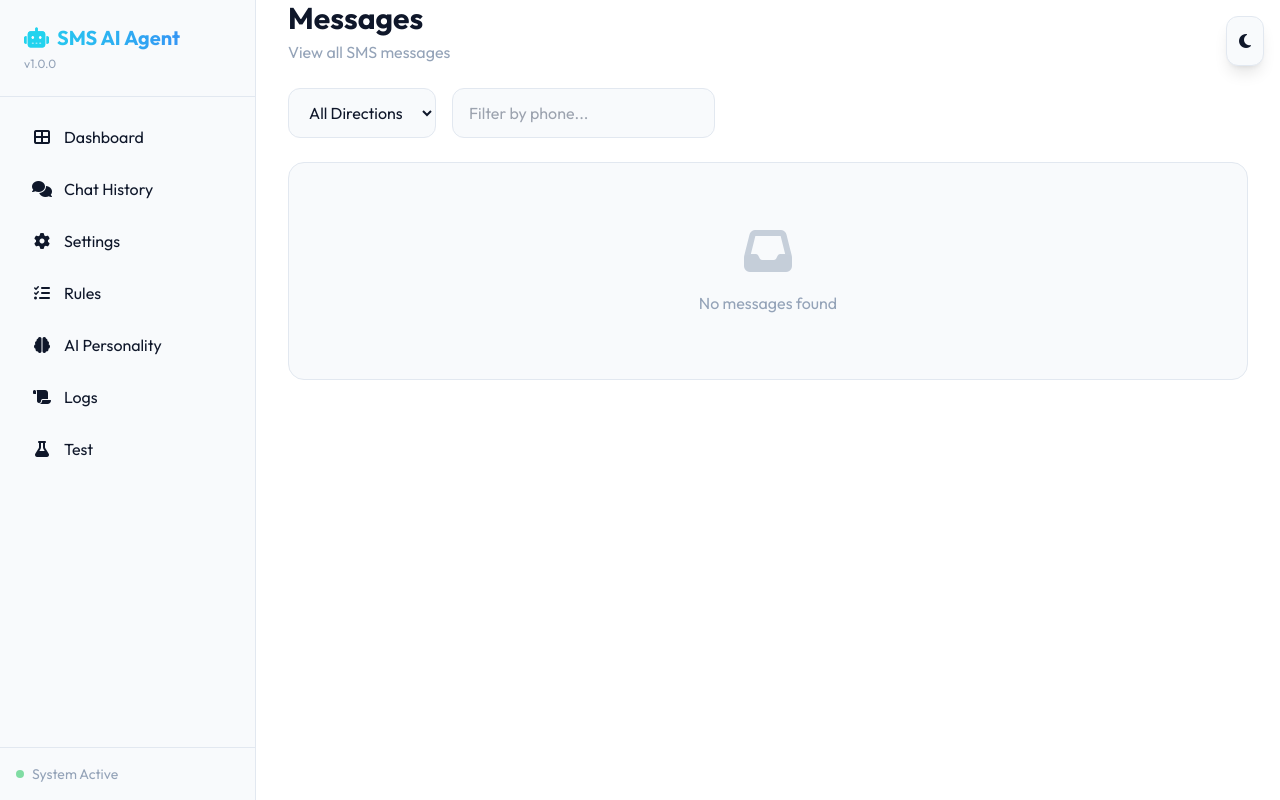
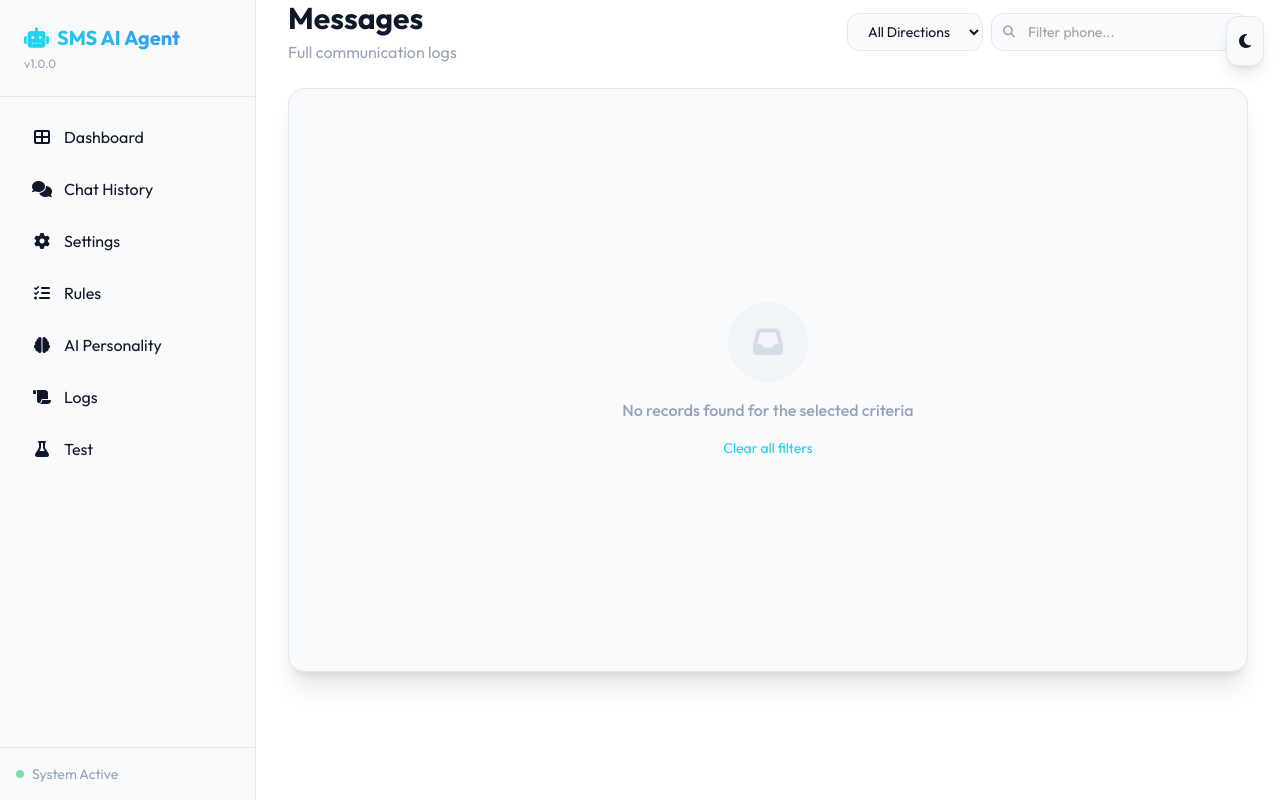
Before and after one commit to Mr-Dark-debug/sms-ai-agent, a FastAPI app: template ui/web/templates/messages.html in a window 1280 px wide. Run offline with FastAPI, Linux system fonts and the light colour scheme; the template is opened without the code that fills it, so the values that code supplies are empty; some libraries are stand-ins or nearby versions.

Commit message:
fix: resolve self-reply loop, double-response logic, and update persona
- Self-Reply Loop Fix: Added start_time tracking to SMSHandler. The bot now ignores messages received before startup and strictly filters for 'incoming' type to prevent replying to its own sent messages.
- Response Logic Optimization: Modified AIResponder to prioritize AI responses. Rule-based engine now functions strictly as a fallback if AI is disabled or fails, preventing duplicate replies.
- Persona Revamp: Updated personality.md to a 22-year-old Gen Z coder persona. The tone is now casual, uses dev slang, and feels like a real human texting.
- Web UI Enhancement: Redesigned the Messages log for a 'full-screen' immersive feel with scrollable tables, sticky headers, and improved filter accessibility.
- Navigation: Integrated 'Chat History' as the primary view for conversation logs.

```diff
--- a/services/ai_responder.py
+++ b/services/ai_responder.py
@@ -210,7 +210,7 @@ Avoid:
             except Exception as e:
                 logger.error(f"AI generation failed: {e}")
 
-        # Fall back to rules
+        # Fall back to rules ONLY IF AI didn't return a response
         if self.rules_engine:
             match = self.rules_engine.match(incoming_message, context)
             if match:
--- a/ui/web/templates/messages.html
+++ b/ui/web/templates/messages.html
@@ -3,95 +3,111 @@
 {% block title %}Messages - SMS AI Agent{% endblock %}
 
 {% block content %}
-<div class="space-y-6 animate-fade-in">
+<div class="flex flex-col h-[calc(100vh-8rem)] animate-fade-in">
     <!-- Header -->
-    <div class="flex flex-col sm:flex-row sm:justify-between sm:items-center gap-4">
+    <div class="flex flex-col sm:flex-row sm:justify-between sm:items-center gap-4 mb-6">
         <div>
             <h1 class="text-2xl sm:text-3xl font-bold">Messages</h1>
-            <p class="text-[var(--text-muted)] mt-1">View all SMS messages</p>
-        </div>
+            <p class="text-[var(--text-muted)] mt-1">Full communication logs</p>
         </div>
 
         <!-- Filters -->
-    <div class="flex flex-col sm:flex-row gap-4">
-        <select id="direction-filter" onchange="filterMessages()" class="px-4 py-3 bg-[var(--bg-secondary)] border border-[var(--border)] rounded-xl focus:border-cyan-500 focus:ring-1 focus:ring-cyan-500">
+        <div class="flex flex-col sm:flex-row gap-2">
+            <select id="direction-filter" onchange="filterMessages()" class="px-4 py-2 bg-[var(--bg-secondary)] border border-[var(--border)] rounded-xl focus:border-cyan-500 focus:ring-1 focus:ring-cyan-500 text-sm">
                 <option value="">All Directions</option>
                 <option value="incoming" {% if filters.direction == 'incoming' %}selected{% endif %}>Incoming</option>
                 <option value="outgoing" {% if filters.direction == 'outgoing' %}selected{% endif %}>Outgoing</option>
             </select>
-        <input type="tel" id="phone-filter" placeholder="Filter by phone..." value="{{ filters.phone or '' }}"
-               class="px-4 py-3 bg-[var(--bg-secondary)] border border-[var(--border)] rounded-xl focus:border-cyan-500 focus:ring-1 focus:ring-cyan-500"
+            <div class="relative">
+                <i class="fas fa-search absolute left-3 top-1/2 -translate-y-1/2 text-[var(--text-muted)] text-xs"></i>
+                <input type="tel" id="phone-filter" placeholder="Filter phone..." value="{{ filters.phone or '' }}"
+                       class="pl-9 pr-4 py-2 bg-[var(--bg-secondary)] border border-[var(--border)] rounded-xl focus:border-cyan-500 focus:ring-1 focus:ring-cyan-500 text-sm"
                        onchange="filterMessages()">
             </div>
+        </div>
+    </div>
 
-    <!-- Messages Table -->
-    <div class="bg-[var(--bg-secondary)] rounded-2xl border border-[var(--border)] overflow-hidden">
+    <!-- Messages Table (Full Screen Feel) -->
+    <div class="flex-1 bg-[var(--bg-secondary)] rounded-2xl border border-[var(--border)] overflow-hidden flex flex-col shadow-xl">
         {% if messages %}
-        <div class="overflow-x-auto">
-            <table class="w-full min-w-[600px]">
-                <thead>
-                    <tr class="text-left text-sm text-[var(--text-muted)] bg-[var(--bg-tertiary)]">
-                        <th class="px-6 py-4 font-medium">Direction</th>
-                        <th class="px-6 py-4 font-medium">Phone Number</th>
-                        <th class="px-6 py-4 font-medium">Message</th>
-                        <th class="px-6 py-4 font-medium">Status</th>
-                        <th class="px-6 py-4 font-medium">Timestamp</th>
+        <div class="overflow-auto flex-1">
+            <table class="w-full min-w-[600px] border-collapse">
+                <thead class="sticky top-0 z-10">
+                    <tr class="text-left text-xs uppercase tracking-wider text-[var(--text-muted)] bg-[var(--bg-tertiary)] border-b border-[var(--border)]">
+                        <th class="px-6 py-4 font-bold">Direction</th>
+                        <th class="px-6 py-4 font-bold">Contact</th>
+                        <th class="px-6 py-4 font-bold">Message Content</th>
+                        <th class="px-6 py-4 font-bold">Status</th>
+                        <th class="px-6 py-4 font-bold">Timestamp</th>
                     </tr>
                 </thead>
                 <tbody class="divide-y divide-[var(--border)]">
                     {% for msg in messages %}
-                    <tr class="hover:bg-[var(--bg-tertiary)] transition-colors">
+                    <tr class="hover:bg-cyan-500/5 transition-colors group">
                         <td class="px-6 py-4">
                             {% if msg.direction == 'incoming' %}
-                            <span class="inline-flex items-center gap-1 px-2 py-1 rounded-lg text-xs bg-blue-500/20 text-blue-400">
-                                <i class="fas fa-arrow-down"></i> Incoming
+                            <span class="inline-flex items-center gap-1.5 px-2.5 py-1 rounded-full text-[10px] font-bold bg-blue-500/10 text-blue-400 border border-blue-500/20">
+                                <i class="fas fa-arrow-down"></i> IN
                             </span>
                             {% else %}
-                            <span class="inline-flex items-center gap-1 px-2 py-1 rounded-lg text-xs bg-green-500/20 text-green-400">
-                                <i class="fas fa-arrow-up"></i> Outgoing
+                            <span class="inline-flex items-center gap-1.5 px-2.5 py-1 rounded-full text-[10px] font-bold bg-green-500/10 text-green-400 border border-green-500/20">
+                                <i class="fas fa-arrow-up"></i> OUT
                             </span>
                             {% endif %}
                         </td>
-                        <td class="px-6 py-4 font-mono text-sm">{{ msg.phone_number }}</td>
                         <td class="px-6 py-4">
-                            <div class="max-w-md truncate" title="{{ msg.message }}">
-                                {{ msg.message }}
-                            </div>
+                            <a href="/messages/history/{{ msg.phone_number }}" class="font-mono text-sm text-cyan-400 hover:underline">
+                                {{ msg.phone_number }}
+                            </a>
                         </td>
                         <td class="px-6 py-4">
-                            <span class="px-2 py-1 text-xs rounded-lg
-                                {% if msg.status == 'sent' %}bg-green-500/20 text-green-400
-                                {% elif msg.status == 'failed' %}bg-red-500/20 text-red-400
-                                {% elif msg.status == 'delivered' %}bg-blue-500/20 text-blue-400
-                                {% else %}bg-yellow-500/20 text-yellow-400{% endif %}">
-                                {{ msg.status|title }}
+                            <p class="text-sm line-clamp-2 group-hover:line-clamp-none transition-all duration-300 max-w-xl">
+                                {{ msg.message }}
+                            </p>
+                        </td>
+                        <td class="px-6 py-4">
+                            <span class="px-2 py-1 text-[10px] font-bold rounded-lg uppercase tracking-tight
+                                {% if msg.status == 'sent' %}bg-green-500/10 text-green-400 border border-green-500/20
+                                {% elif msg.status == 'failed' %}bg-red-500/10 text-red-400 border border-red-500/20
+                                {% elif msg.status == 'delivered' %}bg-blue-500/10 text-blue-400 border border-blue-500/20
+                                {% else %}bg-yellow-500/10 text-yellow-400 border border-yellow-500/20{% endif %}">
+                                {{ msg.status }}
                             </span>
                         </td>
-                        <td class="px-6 py-4 text-[var(--text-muted)] text-sm">{{ msg.timestamp }}</td>
+                        <td class="px-6 py-4 text-[var(--text-muted)] text-[11px] font-mono whitespace-nowrap">
+                            {{ msg.timestamp }}
+                        </td>
                     </tr>
                     {% endfor %}
                 </tbody>
             </table>
         </div>
 
-        <!-- Pagination -->
-        <div class="px-6 py-4 border-t border-[var(--border)] flex flex-col sm:flex-row justify-between items-center gap-4">
-            <span class="text-sm text-[var(--text-muted)]">Showing {{ messages|length }} messages</span>
+        <!-- Sticky Pagination Footer -->
+        <div class="px-6 py-4 bg-[var(--bg-tertiary)] border-t border-[var(--border)] flex flex-col sm:flex-row justify-between items-center gap-4">
+            <span class="text-xs text-[var(--text-muted)] font-medium">Logged {{ messages|length }} interactions in this view</span>
             <div class="flex gap-2">
                 {% if offset > 0 %}
                 <a href="?offset={{ offset - limit }}&limit={{ limit }}&phone={{ filters.phone }}&direction={{ filters.direction }}"
-                   class="px-4 py-2 bg-[var(--bg-tertiary)] hover:bg-[var(--border)] rounded-lg text-sm">Previous</a>
+                   class="px-4 py-2 bg-[var(--bg-secondary)] hover:border-cyan-500 border border-[var(--border)] rounded-xl text-xs transition-all">
+                   <i class="fas fa-chevron-left mr-1"></i> Previous
+                </a>
                 {% endif %}
                 {% if messages|length == limit %}
                 <a href="?offset={{ offset + limit }}&limit={{ limit }}&phone={{ filters.phone }}&direction={{ filters.direction }}"
-                   class="px-4 py-2 bg-[var(--bg-tertiary)] hover:bg-[var(--border)] rounded-lg text-sm">Next</a>
+                   class="px-4 py-2 bg-[var(--bg-secondary)] hover:border-cyan-500 border border-[var(--border)] rounded-xl text-xs transition-all">
+                   Next <i class="fas fa-chevron-right ml-1"></i>
+                </a>
                 {% endif %}
             </div>
         </div>
         {% else %}
-        <div class="text-center py-16">
-            <i class="fas fa-inbox text-5xl text-[var(--text-muted)] mb-4 opacity-50"></i>
-            <p class="text-[var(--text-muted)]">No messages found</p>
+        <div class="flex-1 flex flex-col items-center justify-center py-20">
+            <div class="w-20 h-20 bg-[var(--bg-tertiary)] rounded-full flex items-center justify-center mb-4">
+                <i class="fas fa-inbox text-3xl text-[var(--text-muted)] opacity-30"></i>
+            </div>
+            <p class="text-[var(--text-muted)] font-medium">No records found for the selected criteria</p>
+            <button onclick="window.location.href='/messages'" class="mt-4 text-cyan-400 text-sm hover:underline">Clear all filters</button>
         </div>
         {% endif %}
     </div>
```
Also changed, not shown: config/personality.md (+35 -58 lines), services/sms_handler.py (+8 -1 lines). Lines whose indentation alone changed are shown as unchanged.
